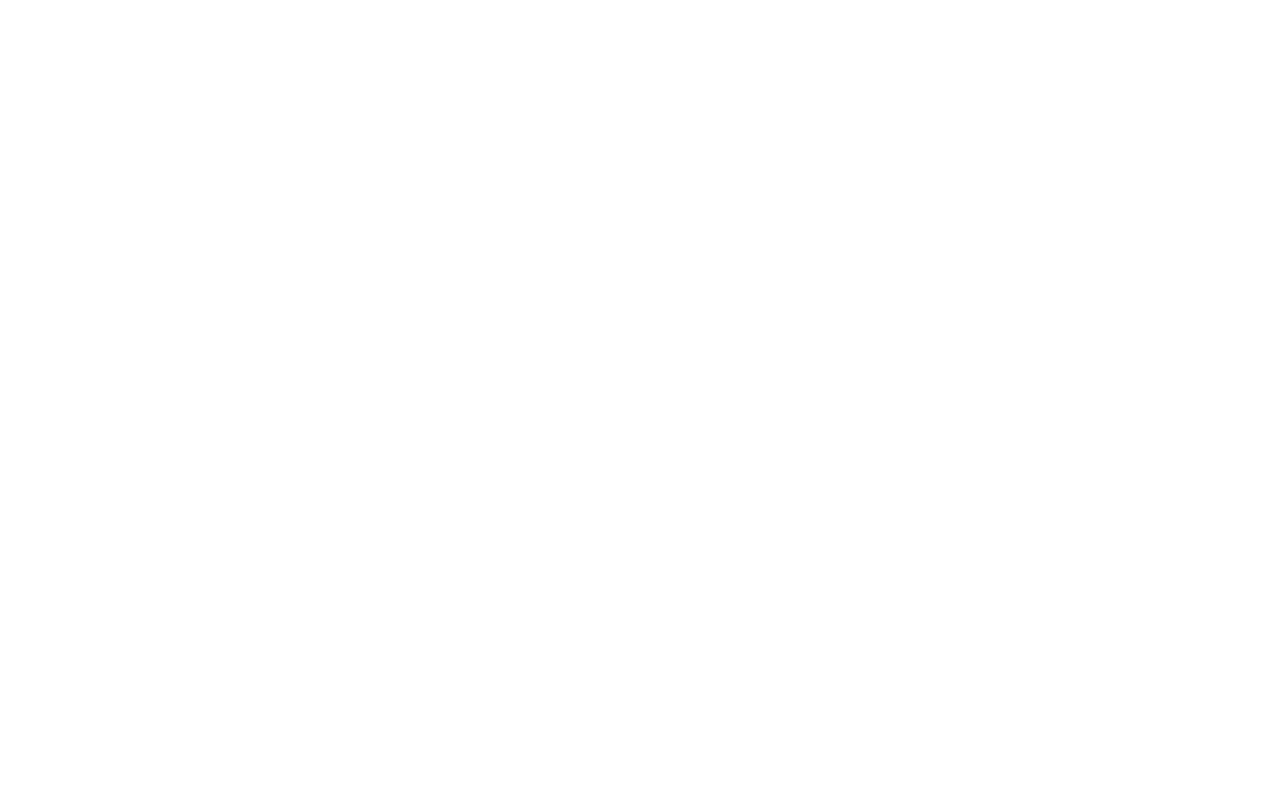
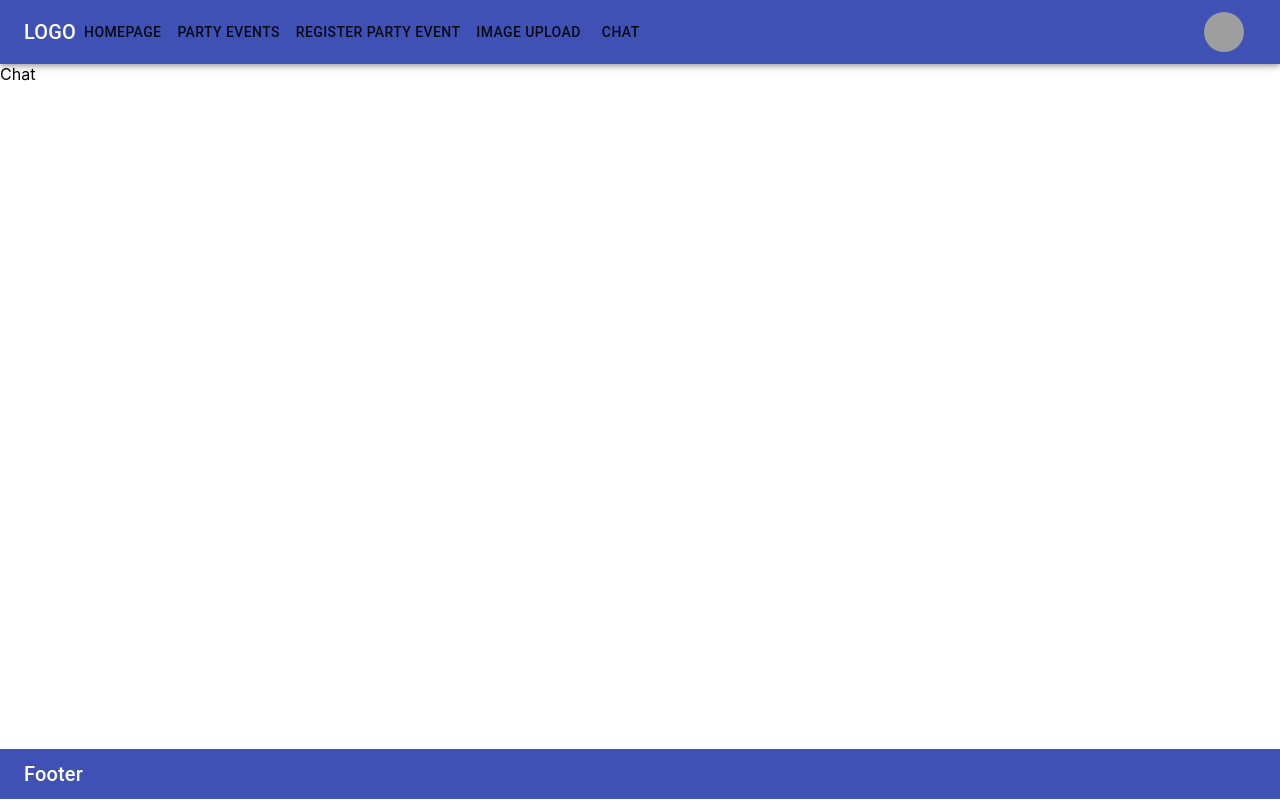
Before and after one commit to ChovatiyaViral/app-cluster-frontend, a React (Create React App) app: page /chat in a window 1280 px wide. Before the commit this address had no page. Built offline with nearby package versions, Linux system fonts and the light colour scheme; sample sign-in values are in the browser's storage; grey boxes are pictures that could not be loaded.

Commit message:
add common layout

```diff
--- a/package.json
+++ b/package.json
@@ -12,6 +12,7 @@
     "gh-pages": "^4.0.0",
     "react": "^17.0.2",
     "react-bootstrap": "^2.1.2",
+    "react-bootstrap-4-pagination": "^1.0.4",
     "react-dom": "^17.0.2",
     "react-router-dom": "^6.2.1",
     "react-scripts": "5.0.0",
--- /dev/null
+++ b/src/Components/Chat/index.js
@@ -0,0 +1,13 @@
+import React from 'react';
+import { makeStyles } from '@material-ui/core';
+
+const useStyles = makeStyles(theme => ({
+
+}));
+
+export default function Chat() {
+    const classes = useStyles();
+    return (
+        <div className={classes.chatBox}>Chat</div>
+    )
+}
--- a/src/Components/Events/index.js
+++ b/src/Components/Events/index.js
@@ -1,5 +1,4 @@
 import React, { useEffect, useState } from 'react'
-import Layout from '../../Layout'
 import EventBox from './EventBox';
 import { makeStyles } from '@material-ui/core';
 import { ApiGet, ApiPost } from '../../apiHelper';
@@ -67,7 +66,6 @@
     }
 
     return (
-        <Layout>
         <div className={classes.eventSection}>
             {
                 eventData && eventData.length ?
@@ -83,6 +81,5 @@
                     : null
             }
         </div>
-        </Layout>
     )
 }
--- a/src/Components/HomePage/index.js
+++ b/src/Components/HomePage/index.js
@@ -1,13 +1,14 @@
 import { Button, makeStyles } from '@material-ui/core';
 import React, { useEffect, useState } from 'react'
-import { ApiDelete, ApiGet, ApiPost, ApiPut } from '../../apiHelper';
-import Layout from '../../Layout';
+import { ApiDelete, ApiPost, ApiPut } from '../../apiHelper';
 import DeleteIcon from '@material-ui/icons/Delete';
 import EditIcon from '@material-ui/icons/Edit';
 import VisibilityIcon from '@material-ui/icons/Visibility';
 import AddEventModal from '../../commonComponents/AddEventModal';
 import AddIcon from '@material-ui/icons/Add';
 import AssignmentReturnedIcon from '@material-ui/icons/AssignmentReturned';
+import Pagination from 'react-bootstrap-4-pagination';
+
 
 const useStyles = makeStyles(theme => ({
 
@@ -89,18 +90,21 @@
         description: ''
     });
     const [type, setType] = useState('Edit');
-    const [htmlDoc, setHtmlDoc] = useState(null)
+    const [htmlDoc, setHtmlDoc] = useState(null);
+    const [totalData, setTotalData] = useState(0);
 
     useEffect(() => {
-        fetchEventData()
+        fetchEventData(1)
     }, [])
 
-    const fetchEventData = async () => {
+    const fetchEventData = async (pageNumber) => {
         try {
-            await ApiGet('/event')
+            await ApiPost('/event', { page: pageNumber, limite: 5 })
                 .then((res) => {
                     if (res.status === 200) {
-                        setEventData(res.data);
+                        console.log("res", res);
+                        setEventData(res.data.eventData);
+                        setTotalData(res.data.totalData);
                     }
                 })
 
@@ -164,7 +168,7 @@
 
         if (data) {
             try {
-                await ApiPost(`/event`, data)
+                await ApiPost(`/event/add`, data)
                     .then((res) => {
                         if (res.status === 200) {
                             handleToggleModal();
@@ -226,11 +230,13 @@
         }
     }
 
+    const handleChangePagination = (e) => {
+        fetchEventData(e)
+    }
 
     return (
         <>
             <AddEventModal open={open} handleClose={handleToggleModal} type={type} selectedRowData={selectedRowData} handleEditData={handleEditData} handleAddData={handleAddData} />
-            <Layout>
             <div className={classes.addButton}>
                 <Button variant="contained" startIcon={<AddIcon />} color="success" onClick={handleAdd}>
                     Add
@@ -256,7 +262,7 @@
                 )
             })}
             <div dangerouslySetInnerHTML={{ __html: htmlDoc }} ></div>
-            </Layout>
+            <Pagination totalPages={totalData / 5} onClick={handleChangePagination} />
         </>
     )
 }
--- a/src/Components/ImageUpload/index.js
+++ b/src/Components/ImageUpload/index.js
@@ -1,8 +1,6 @@
 import { makeStyles, TextField } from '@material-ui/core';
 import React, { useEffect, useState } from 'react'
 import { ApiPost, ApiGet } from '../../apiHelper';
-import Footer from '../../Layout/Footer'
-import Header from '../../Layout/Header'
 
 const useStyles = makeStyles(theme => ({
     imageUploadSection: {
@@ -70,7 +68,6 @@
 
     return (
         <>
-            <Header />
             <div className={classes.imageUploadSection}>
                 Image upload
                 <TextField
@@ -96,7 +93,6 @@
                     }
                 </div>
             </div>
-            <Footer />
         </>
     )
 }
--- a/src/Components/PartyEventRegister/index.js
+++ b/src/Components/PartyEventRegister/index.js
@@ -1,6 +1,5 @@
 import React, { useState } from 'react'
 import { makeStyles, TextField, Button } from '@material-ui/core'
-import Layout from '../../Layout'
 import { useNavigate } from 'react-router-dom';
 import { ApiPost } from '../../apiHelper';
 
@@ -98,7 +97,6 @@
     }
 
     return (
-        <Layout>
         <form className={classes.eventForm}>
             <TextField
                 required
@@ -197,6 +195,5 @@
                 </Button>
             </div>
         </form>
-        </Layout>
     )
 }
--- a/src/Layout/Header/index.js
+++ b/src/Layout/Header/index.js
@@ -3,14 +3,14 @@
 import MenuIcon from '@material-ui/icons/Menu';
 import { useNavigate } from 'react-router-dom';
 
-const pages = ['homePage', 'Party Events', 'Register Party Event','Image Upload'];
+const pages = ['homePage', 'Party Events', 'Register Party Event', 'Image Upload', 'chat'];
 const settings = ['Profile', 'Account', 'Dashboard', 'Logout'];
 const navigetMenu = {
-    // 'Registration': '/registration',
     'homePage': '/home',
     'Party Events': '/party-event',
     'Register Party Event': '/event-register',
-    'Image Upload': '/image-upload'
+    'Image Upload': '/image-upload',
+    'chat': '/chat'
 }
 
 export default function Header() {
@@ -44,7 +44,7 @@
     };
 
     const handleAction = (setting) => {
-        if(setting === "Logout") {
+        if (setting === "Logout") {
             localStorage.clear();
             navigate('/login');
             handleCloseUserMenu()
--- a/src/Routers/PrivateRoutes/index.js
+++ b/src/Routers/PrivateRoutes/index.js
@@ -1,6 +1,7 @@
 import React from 'react'
 import { Navigate } from 'react-router-dom'
 import { isAuthentication } from '../../helper'
+import Layout from '../../Layout'
 
 
 export default function PrivateRoutes(props) {
@@ -8,7 +9,11 @@
         <>
             {
                 isAuthentication() ?
-                    props.children
+                    <Layout>
+                        {
+                            props.children
+                        }
+                    </Layout>
                     :
                     <Navigate to='/login' />
             }
--- a/src/Routers/index.js
+++ b/src/Routers/index.js
@@ -11,6 +11,7 @@
 import Events from '../Components/Events';
 import PartyEventRegister from '../Components/PartyEventRegister';
 import ImageUpload from '../Components/ImageUpload';
+import Chat from '../Components/Chat';
 
 export default function Routers() {
     return (
@@ -22,6 +23,7 @@
             <Route path="/party-event" element={<PrivateRoutes><Events /></PrivateRoutes>} exact />
             <Route path="/event-register" element={<PrivateRoutes><PartyEventRegister /></PrivateRoutes>} exact />
             <Route path="/image-upload" element={<PrivateRoutes><ImageUpload /></PrivateRoutes>} exact />
+            <Route path="/chat" element={<PrivateRoutes><Chat /></PrivateRoutes>} exact />
         </Routes>
     )
 }
```
Also changed, not shown: 1 other file (tests, documents, lock files or other folders). Lines whose indentation alone changed are shown as unchanged.
